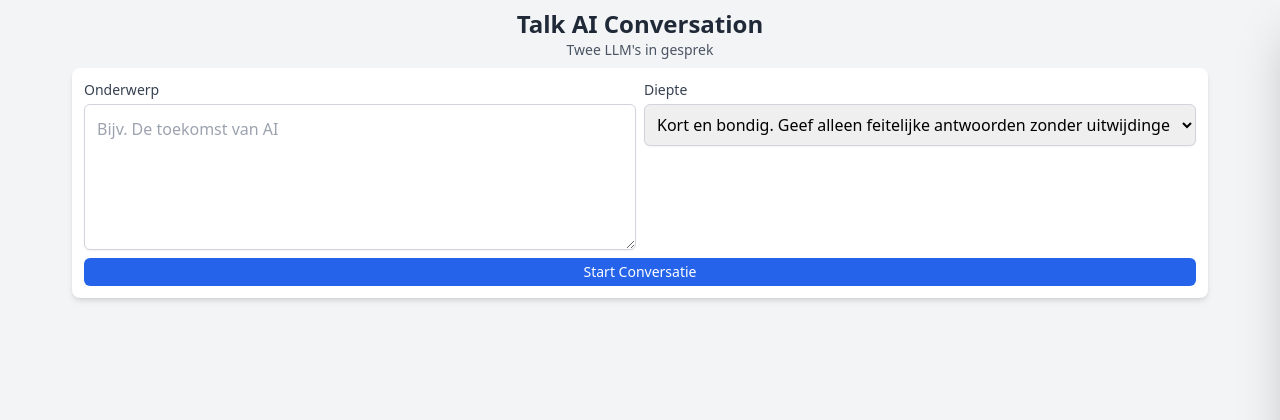
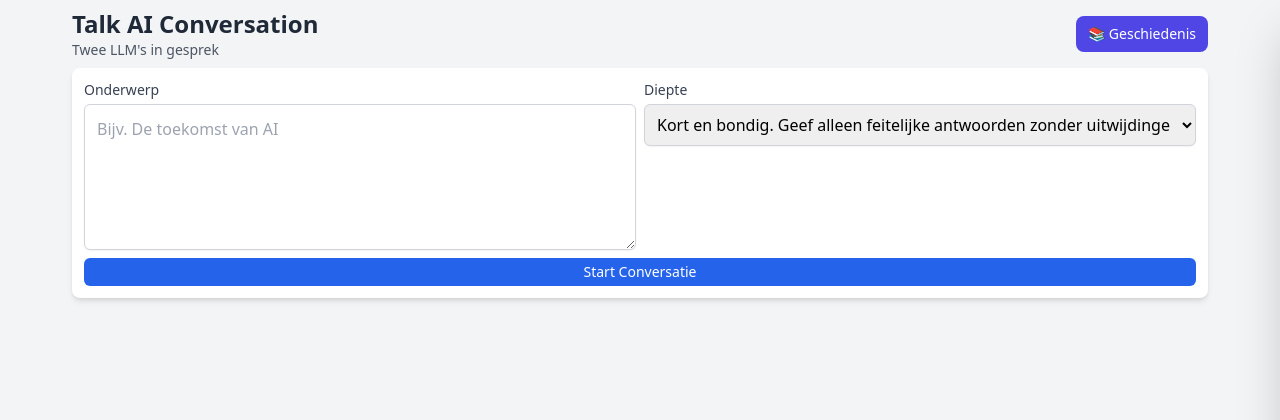
Before and after one commit to scheepjes/Talk-AI, a Flask app: page / in a window 1280 px wide. Shown: the top 420 px of the page. Run offline with Flask 3, Linux system fonts and the light colour scheme; some libraries are stand-ins or nearby versions.

Commit message:
Move history button to header for visibility on startup screen

```diff
--- a/templates/index.html
+++ b/templates/index.html
@@ -17,9 +17,14 @@
 </head>
   <body class="bg-gray-100 font-sans min-h-screen">
     <div class="container mx-auto max-w-6xl p-2">
-        <header class="text-center mb-2">
+        <header class="flex justify-between items-center mb-2">
+            <div>
                 <h1 class="text-2xl font-bold text-gray-800">Talk AI Conversation</h1>
                 <p class="text-gray-600 text-sm">Twee LLM's in gesprek</p>
+            </div>
+            <button onclick="toggleSidebar()" class="bg-indigo-600 text-white px-3 py-2 rounded-lg hover:bg-indigo-700 transition text-sm">
+                📚 Geschiedenis
+            </button>
         </header>
 
         <!-- Setup Form -->
@@ -43,9 +48,6 @@
 
         <!-- Chat Display -->
         <div id="chat-section" class="hidden">
-            <div class="flex gap-2">
-                <!-- Main Chat Area -->
-                <div class="flex-1">
             <div id="chat-window" class="chat-container bg-white p-2 rounded-lg shadow-inner overflow-y-auto flex flex-col space-y-2 mb-2">
                 <!-- Messages appear here -->
             </div>
@@ -64,13 +66,6 @@
                     <button onclick="nextTurn()" id="next-btn" class="flex-1 bg-green-600 text-white py-1 px-3 rounded-md hover:bg-green-700 transition text-sm">Volgende Ronde</button>
                     <button onclick="location.reload()" class="bg-gray-500 text-white py-1 px-3 rounded-md hover:bg-gray-600 transition text-sm">Reset</button>
                 </div>
-                    </div>
-                </div>
-
-                <!-- Sidebar Toggle Button -->
-                <button onclick="toggleSidebar()" class="bg-indigo-600 text-white p-2 rounded-lg hover:bg-indigo-700 transition whitespace-nowrap">
-                    📚 Geschiedenis
-                </button>
             </div>
         </div>
 
```
Lines whose indentation alone changed are shown as unchanged.
